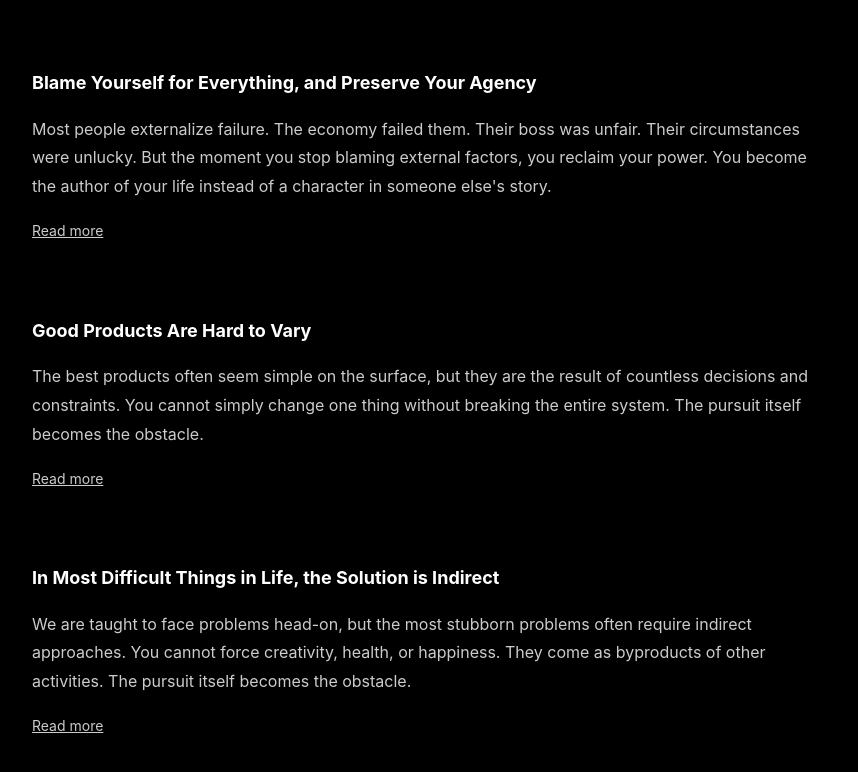
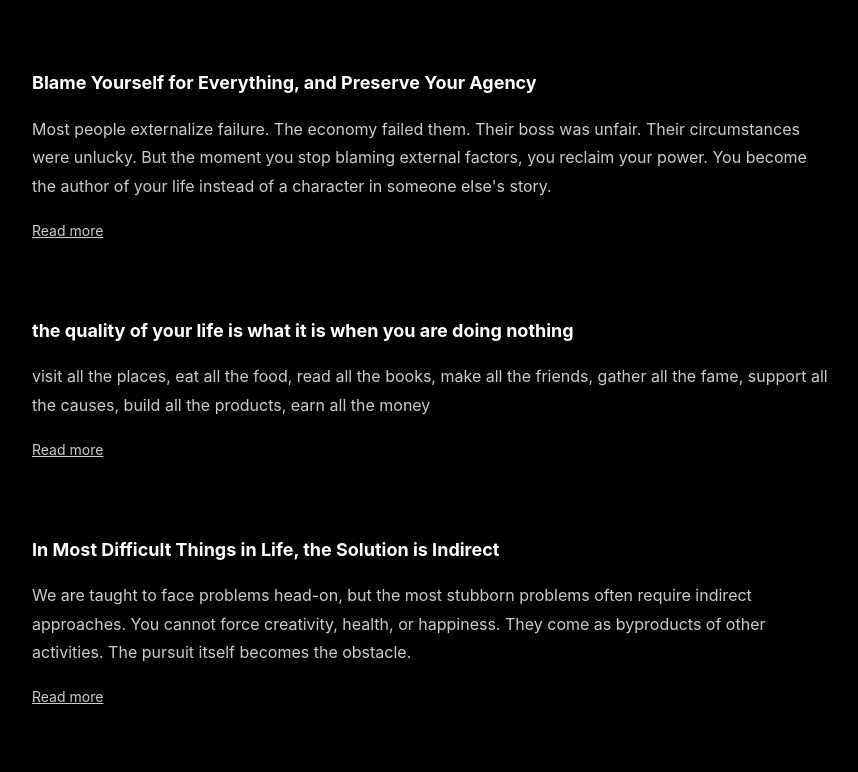
Before and after one commit to md-borkat/-, a plain HTML site: page index.html in a window 1280 px wide. Shown: the part 872-1644 px from the top of the page, without its empty margins (208-1066 px from the left). Drawn offline with Linux system fonts and the light colour scheme.

Commit message:
Update index.html

```diff
--- a/index.html
+++ b/index.html
@@ -246,9 +246,9 @@ body {
     </div>
 
     <div class="article">
-        <div class="article-title">Good Products Are Hard to Vary</div>
+        <div class="article-title">the quality of your life is what it is when you are doing nothing</div>
         <div class="article-excerpt">
-            The best products often seem simple on the surface, but they are the result of countless decisions and constraints. You cannot simply change one thing without breaking the entire system. The pursuit itself becomes the obstacle.
+            visit all the places, eat all the food, read all the books, make all the friends, gather all the fame, support all the causes, build all the products, earn all the money
         </div>
         <span class="read-more" onclick="openModal('modal4')">Read more</span>
     </div>
@@ -317,13 +317,13 @@ body {
 <div id="modal4" class="modal">
   <div class="modal-content">
     <span class="close" onclick="closeModal('modal4')">&times;</span>
-    <div class="modal-title">Good Products Are Hard to Vary</div>
+    <div class="modal-title">the quality of your life is what it is when you are doing nothing</div>
     <div class="modal-text">
-      The best products often seem simple on the surface, but they are the result of countless decisions and constraints. You cannot simply change one thing without breaking the entire system. The pursuit itself becomes the obstacle.
+      visit all the places, eat all the food, read all the books, make all the friends,
       <br><br>
-      Consider a great user interface. Every pixel, every interaction, every animation is calibrated. It is not that each element is individually brilliant. It is that they work together. Remove one part and the whole collapses. Add something new and it disrupts the harmony.
+      gather all the fame, support all the causes, build all the products, earn all the money
       <br><br>
-      This principle extends beyond products to ideas, businesses, and systems. The ones that work have achieved a kind of equilibrium. They are robust not because they are perfect, but because they are integrated. They work together.
+      to see that the quality of your life is what it is when you are doing nothing.
     </div>
   </div>
 </div>
```
